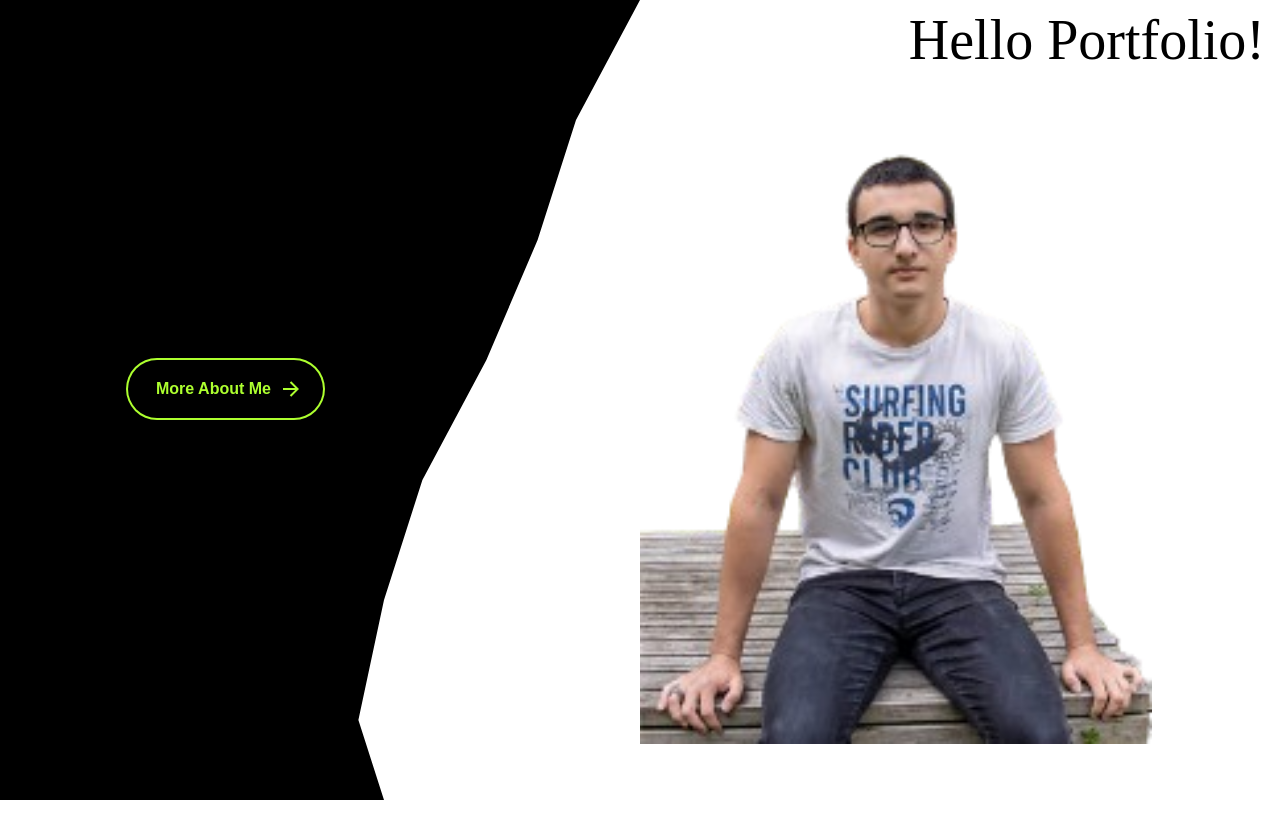
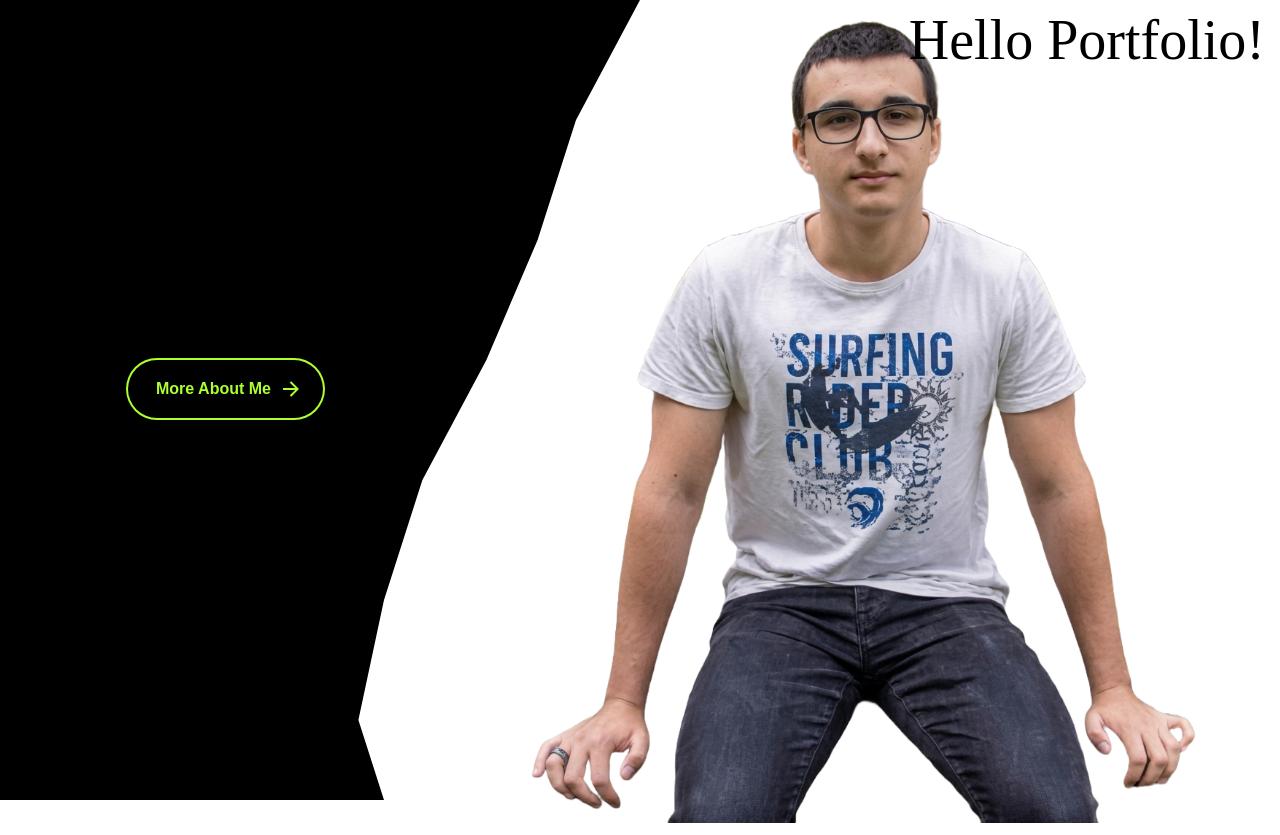
Before and after one commit to Timure228/tymur_website, a React (Vite) app: page / in a window 1280 px wide. Before the commit the page ends 800 px from the top, so only its background shows below. Built offline with nearby package versions, Linux system fonts and the light colour scheme; a web font is replaced by a local one.

Commit message:
feat: upscale my image and add the hover effect on the image

```diff
--- a/src/components/HomePage.jsx
+++ b/src/components/HomePage.jsx
@@ -1,8 +1,58 @@
+import {useRef, useState} from "react";
+
 export default function HomePage() {
+    const ref = useRef(null)
+    const [style, setStyle] = useState({})
+
+
+    const handleMouseMove = (e) => {
+        const el = ref.current
+
+        if (!el) return;
+
+        const rect = el.getBoundingClientRect()
+        const x = (e.clientX - rect.left) / rect.width - 0.5
+        const y = (e.clientY - rect.top) / rect.height - 0.5
+
+        const maxRotate = 15
+        const rotateY = x * maxRotate
+        const rotateX = -y * maxRotate
+
+        setStyle({
+            transform: `perspective(800px) rotateX(${rotateX}deg) rotateY(${rotateY}deg) scale3d(1.05, 1.05, 1.05)`
+        })
+    }
+    const handleMouseLeave = () => {
+        setStyle({
+            transform: `perspective(800px) rotateX(0deg) rotateY(0deg) scale3d(1, 1, 1)`,
+        });
+    };
+
     return (
         <>
             <div className="diagonal-black"></div>
-            <img className="my-img" src="src/assets/me.png" width={512}/>
+            <div
+                ref={ref}
+                onMouseMove={handleMouseMove}
+                onMouseLeave={handleMouseLeave}
+                style={{
+                    display: "inline-block",
+                    transition: "transform 0.15s ease-out",
+                    willChange: "transform",
+                    ...style,
+                }}
+            >
+                <img
+                    src="src/assets/me.png"
+                    style={{
+                        display: "block",
+                        borderRadius: "12px",
+                        display: "flex",
+                        marginLeft: "500px"
+                    }}
+                    width={700}
+                />
+            </div>
             <button className="animated-button">
                 <svg viewBox="0 0 24 24" className="arr-2" xmlns="http://www.w3.org/2000/svg">
                     <path
@@ -18,6 +68,8 @@ export default function HomePage() {
                 </svg>
             </button>
 
+
+
             <span className="main-title">Hello Portfolio!</span>
         </>
     )
--- a/src/index.css
+++ b/src/index.css
@@ -1,3 +1,7 @@
+body {
+  overflow-y: hidden;
+}
+
 .diagonal-black {
   position: absolute;
   top: 0;
@@ -115,9 +119,3 @@
   height: 220px;
   opacity: 1;
 }
-
-.my-img {
-  position: absolute;
-  top: 18.4%;
-  left: 50%;
-}
```
Also changed, not shown: src/assets/me.png.
